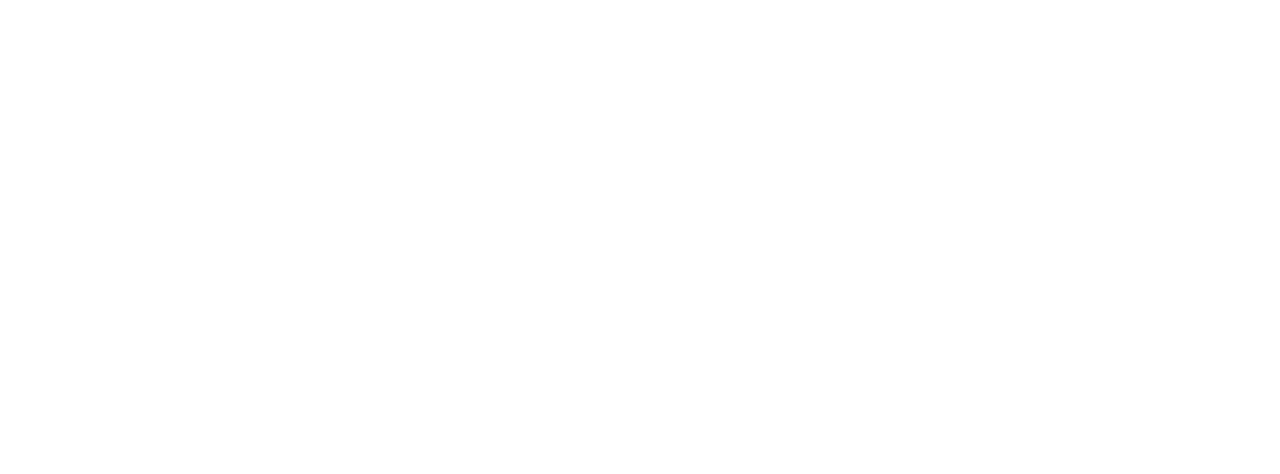
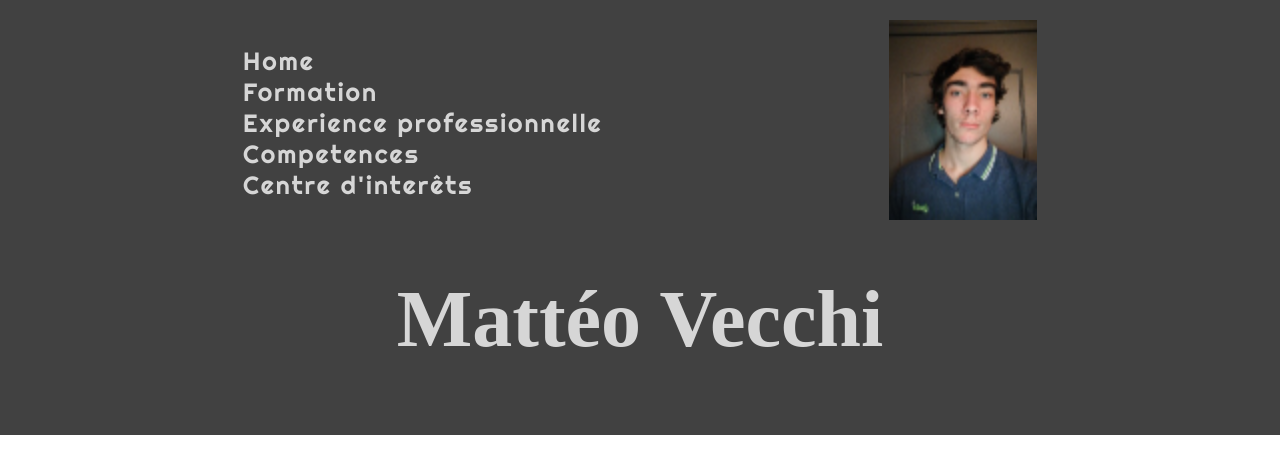
Before and after one commit to matvki/cv, a plain HTML site: page index.html in a window 1280 px wide. Drawn offline with nearby package versions, Linux system fonts and the light colour scheme; files that its build step writes are made by us from their sources.

Commit message:
add header

```diff
--- a/css/style.scss
+++ b/css/style.scss
@@ -0,0 +1,42 @@
+*{
+    margin: 0;
+    padding: 0;
+}
+body{
+    header{
+
+        background-color: rgb(65, 65, 65);
+        padding: 20px 0;
+        nav{
+            width: 1080px;
+            margin: 0 auto;
+            display: flex;
+            justify-content: space-around;
+            align-items: center;
+            div{
+                ul{
+                    li{
+                        list-style: none;
+                        a{
+                            color: rgb(214, 214, 214);
+                            text-decoration: none;
+                            font-size: 25px;
+                            font-family: 'Righteous', cursive;
+                            letter-spacing: 2px;
+                        }
+                    }
+                }
+                img{
+                    height: 200px;
+                    width: auto;
+                }
+            }
+        }
+        h1{
+            padding: 50px 0 ;
+            text-align: center;
+            color: rgb(214, 214, 214);
+            font-size: 80px;
+        }
+    }
+}
--- a/index.html
+++ b/index.html
@@ -2,12 +2,28 @@
 <html lang="fr">
 <head>
     <meta charset="UTF-8">
-    <link rel="stylesheet" href="style.min.css">
+    <link rel="stylesheet" href="./css/style.min.css">
+    <link href="https://fonts.googleapis.com/css2?family=Righteous&display=swap" rel="stylesheet">
+    <link href="https://fonts.googleapis.com/css2?family=Lobster&display=swap" rel="stylesheet">
     <title>Mattéo Vecchi</title>
 </head>
 <body>
     <header>
-
+        <nav>
+            <div>
+                <ul>
+                    <li><a href="/">Home</a></li>
+                    <li><a href="/">Formation</a></li>
+                    <li><a href="/">Experience professionnelle</a></li>
+                    <li><a href="/">Competences</a></li>
+                    <li><a href="/">Centre d'interêts</a></li>
+                </ul>
+            </div>
+            <div>
+                <img src="./img/image.png" alt="Picture of me">
+            </div>
+        </nav>
+        <h1>Mattéo Vecchi</h1>
     </header>
     <main>
 
```
Also changed, not shown: css/style.css (added), css/style.min.css (added), img/image.png (renamed from image/image.png).
